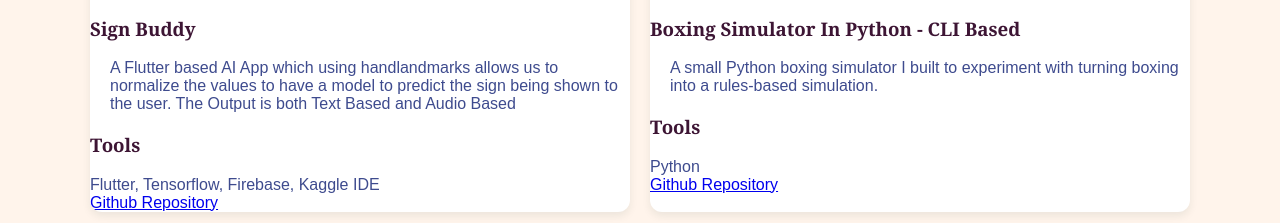
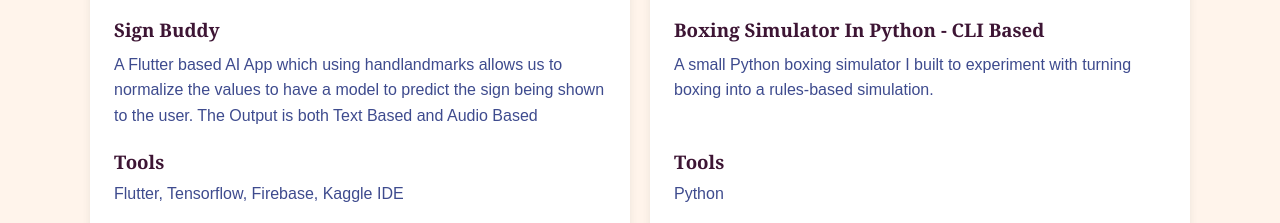
Before and after one commit to RafayAhmadRaza/portfolio_website, a plain HTML site: page projects.html in a window 1280 px wide. Shown: the part 505-728 px from the top of the page. Drawn offline with Linux system fonts and the light colour scheme.

Commit message:
fixed projects look

```diff
--- a/style.css
+++ b/style.css
@@ -119,7 +119,6 @@ h1,h2,h3{
     grid-template-columns: repeat(6, 1fr);
     gap: 20px;
 }
-
 .project-card{
     grid-column: span 3;
     background-color: var(--color-surface);
@@ -127,6 +126,8 @@ h1,h2,h3{
     overflow: hidden;
     box-shadow: 0 4px 8px rgba(10,51,35,0.08);
     transition: transform 0.2s ease, box-shadow 0.2s ease;
+    display: flex;
+    flex-direction: column;
 }
 
 .project-card:hover{
@@ -140,6 +141,37 @@ h1,h2,h3{
     display: block;
     object-fit: contain;
     background: var(--color-bg);
+}
+
+.project-card h3{
+    margin: 20px 24px 10px;
+}
+
+.project-card p{
+    margin: 0 24px 20px;
+    padding-left: 0;
+    line-height: 1.6;
+}
+
+.project-card .tags{
+    margin: auto 24px 20px;
+}
+
+.project-card .tags h3{
+    margin: 0 0 8px;
+}
+
+.project-card .tags span{
+    line-height: 1.5;
+}
+
+.project-card .links{
+    margin: 0 24px 24px;
+}
+
+.project-card .links a{
+    color: var(--color-accent);
+    font-weight: 600;
 }
 
 .project-card-content{
```
